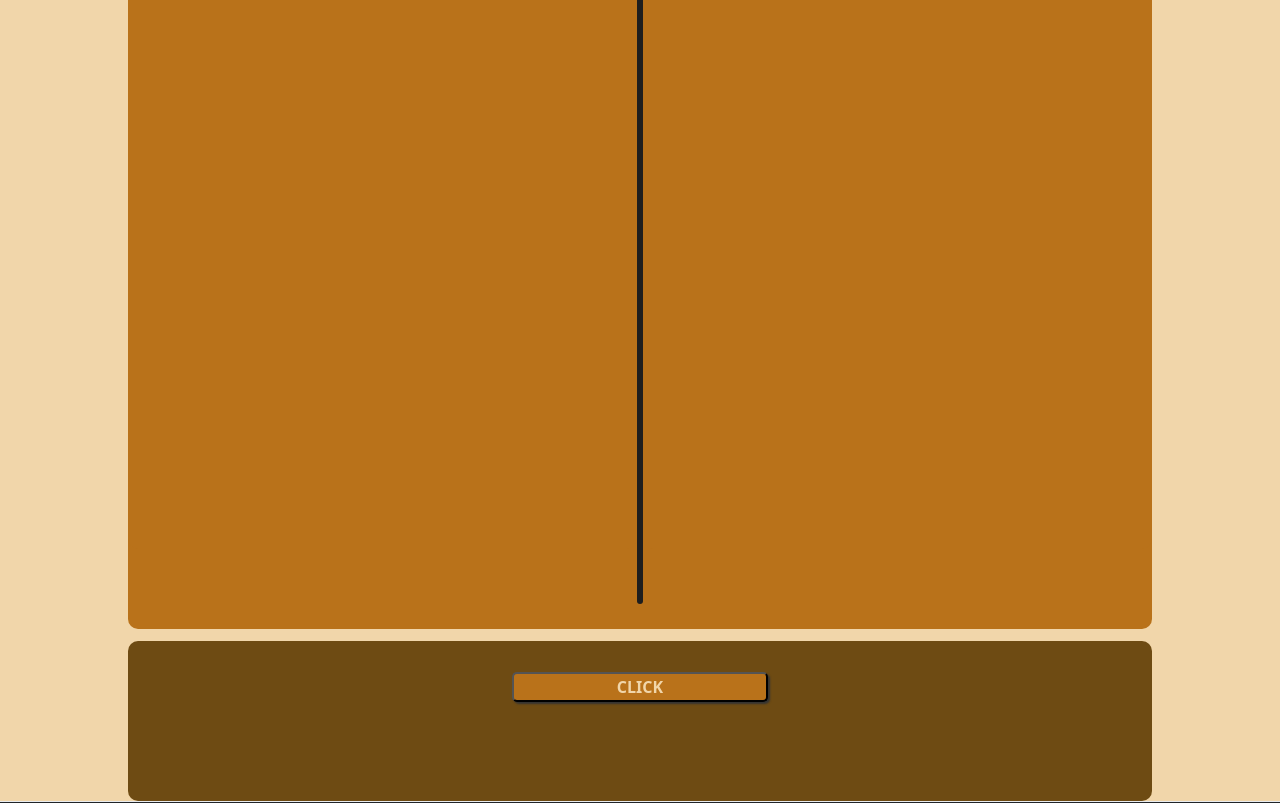
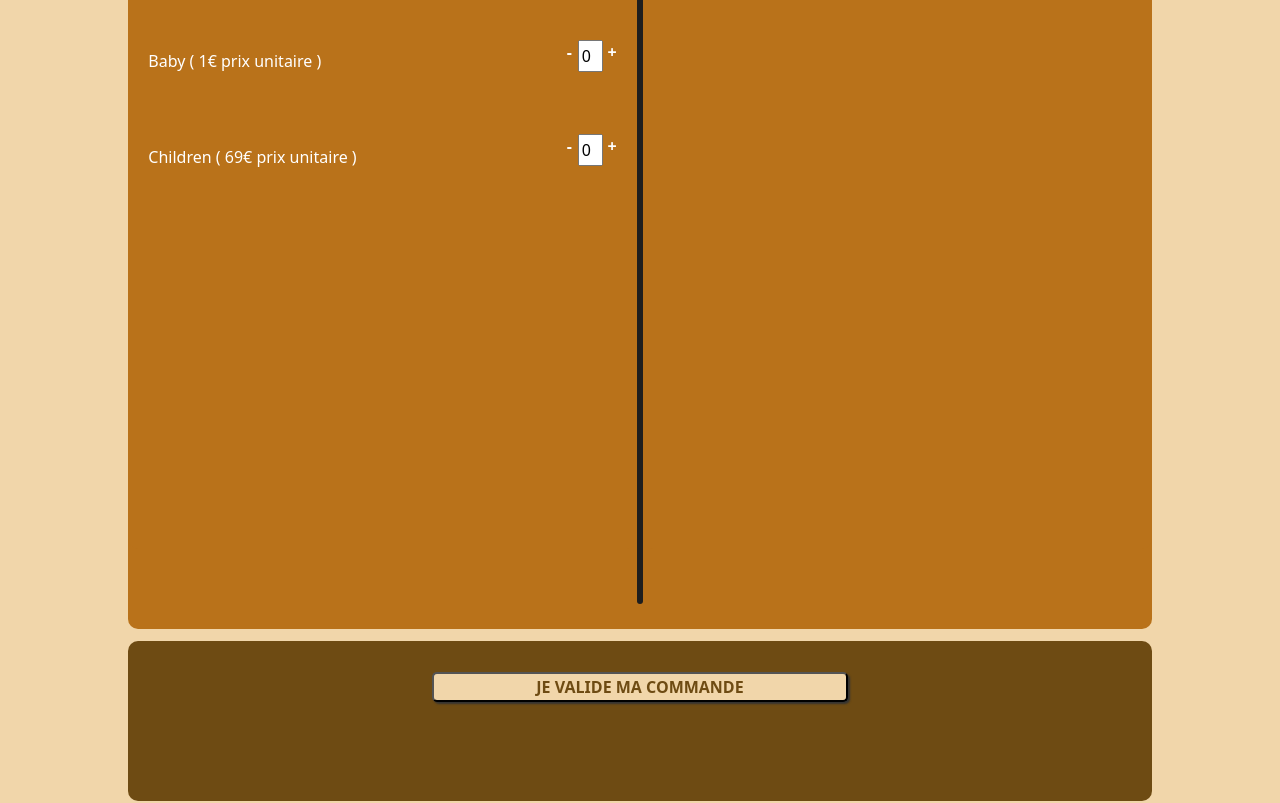
Before and after one commit to challenge-studi/web-museum, an Angular app: page /billetterie in a window 1280 px wide. Shown: the part 620-1423 px from the top of the page. Built offline with nearby package versions, Linux system fonts and the light colour scheme.

Commit message:
💄 Mofified component checkin-ticket and button

```diff
--- a/src/app/components/pages/billetterie/billetterie.component.css
+++ b/src/app/components/pages/billetterie/billetterie.component.css
@@ -61,4 +61,5 @@ h1 {
   background-color: #6e4b13;
   border-radius: 10px;
   margin-top: 1%;
+  margin-bottom: 3%;
 }
--- a/src/app/components/pages/billetterie/billetterie.component.html
+++ b/src/app/components/pages/billetterie/billetterie.component.html
@@ -11,6 +11,11 @@
     <div class="compo-commande d-flex justify-content-center">
       <div class="div-tarifs">
         <h5 class="h5 text-center text-uppercase fw-bold">tarifs</h5>
+        @for (price of listPrice; track price.id) {
+          <app-checkin-ticket [ticketType]="price" />
+        } @empty {
+          <div>Nous n'avons pas de billet a vous proposé</div>
+        }
       </div>
       <div class="liseret"></div>
       <div class="div-visite">
@@ -19,6 +24,8 @@
     </div>
   </div>
   <div class="d-flex justify-content-center">
-    <div class="total"><app-button></app-button></div>
+    <div class="total">
+      <app-button name="Je valide ma commande" variant="secondary" />
+    </div>
   </div>
 </section>
--- a/src/app/components/pages/billetterie/billetterie.component.ts
+++ b/src/app/components/pages/billetterie/billetterie.component.ts
@@ -1,10 +1,35 @@
 import { Component } from '@angular/core';
 import { ButtonComponent } from '../../ux/button/button.component';
+import { CheckinTicketComponent } from '../../ux/checkin-ticket/checkin-ticket.component';
+import Price from '../../../models/PriceInterface';
 
 @Component({
   selector: 'app-billetterie',
-  imports: [ButtonComponent],
+  imports: [ButtonComponent, CheckinTicketComponent],
   templateUrl: './billetterie.component.html',
   styleUrl: './billetterie.component.css',
 })
-export class BilletterieComponent {}
+export class BilletterieComponent {
+  public listPrice: Price[] = [];
+
+  constructor() {
+    // just pour le test
+    this.listPrice.push(
+      {
+        id: 0,
+        tickets_type: 'MiniMoy',
+        price: 619,
+      },
+      {
+        id: 1,
+        tickets_type: 'Baby',
+        price: 1,
+      },
+      {
+        id: 2,
+        tickets_type: 'Children',
+        price: 69,
+      },
+    );
+  }
+}
--- a/src/app/components/ux/checkin-ticket/checkin-ticket.component.css
+++ b/src/app/components/ux/checkin-ticket/checkin-ticket.component.css
@@ -10,16 +10,13 @@
 .select-ticket {
   height: 4vh;
   width: 2vw;
-  margin-bottom: 0%;
+  margin: 0% 10% 0 15%;
 }
 .component-price {
   margin-bottom: 10%;
 }
-.less {
-  padding-right: 12%;
+.less,
+.more {
   text-decoration: none;
+  cursor: pointer;
 }
-.more {
-  padding-left: 10%;
-  text-decoration: none;
-}
--- a/src/app/components/ux/checkin-ticket/checkin-ticket.component.html
+++ b/src/app/components/ux/checkin-ticket/checkin-ticket.component.html
@@ -2,12 +2,15 @@
   <div class="price-line">
     <div class="component-price d-flex justify-content-between">
       <div>
-        <p class="text fs-5">Adulte</p>
+        <p class="text fs-6">
+          {{ ticketType().tickets_type }} ( {{ ticketType().price }}€ prix
+          unitaire )
+        </p>
       </div>
       <div class="d-flex">
-        <a class="less" href=""><p class="fw-bold text-white fs-5">-</p></a>
-        <input class="select-ticket" type="text" />
-        <a class="more" href=""><p class="fw-bold text-white fs-5">+</p></a>
+        <div class="less fw-bold text-white fs-6" (click)="decrement()">-</div>
+        <input class="select-ticket" type="text" [value]="count" />
+        <div class="more fw-bold text-white fs-6" (click)="increment()">+</div>
       </div>
     </div>
   </div>
--- a/src/app/components/ux/checkin-ticket/checkin-ticket.component.ts
+++ b/src/app/components/ux/checkin-ticket/checkin-ticket.component.ts
@@ -1,4 +1,5 @@
-import { Component } from '@angular/core';
+import { Component, input, output } from '@angular/core';
+import Price from '../../../models/PriceInterface';
 
 @Component({
   selector: 'app-checkin-ticket',
@@ -6,4 +7,17 @@ import { Component } from '@angular/core';
   templateUrl: './checkin-ticket.component.html',
   styleUrl: './checkin-ticket.component.css',
 })
-export class CheckinTicketComponent {}
+export class CheckinTicketComponent {
+  count = 0;
+  onValueChanged = output<{ id: number; count: number }>();
+
+  ticketType = input.required<Price>();
+
+  increment() {
+    this.count += 1;
+    this.onValueChanged.emit({ id: this.ticketType().id, count: this.count });
+  }
+  decrement() {
+    if (this.count > 0) this.count -= 1;
+  }
+}
--- a/src/app/models/PriceInterface.ts
+++ b/src/app/models/PriceInterface.ts
@@ -2,8 +2,4 @@ export default interface Price {
   id: number;
   tickets_type: string; // VARCHAR(15)
   price: number;
-
-  getPrice(): number;
-  setPrice(price: number): void;
-  getTicketsType(): string;
 }
```
